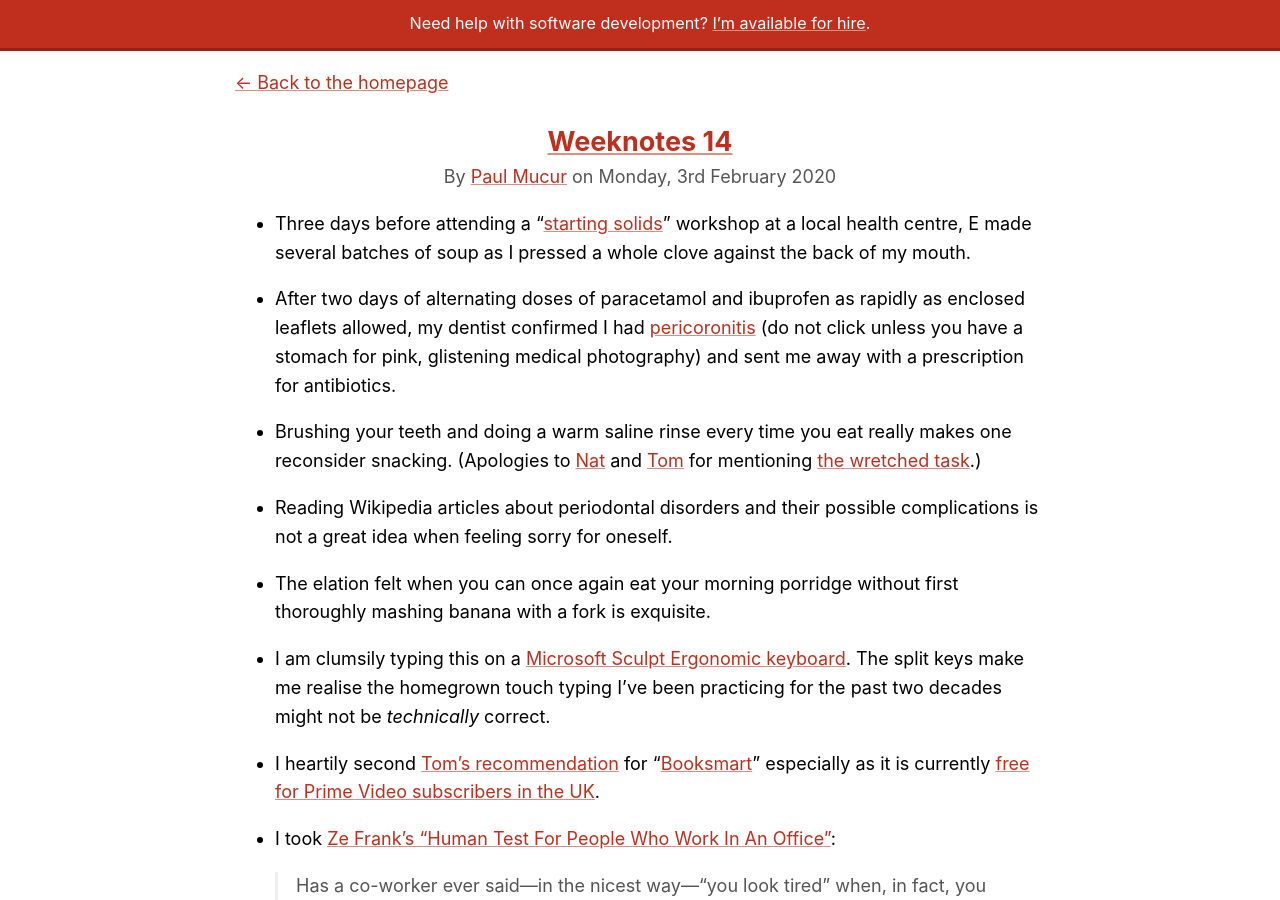
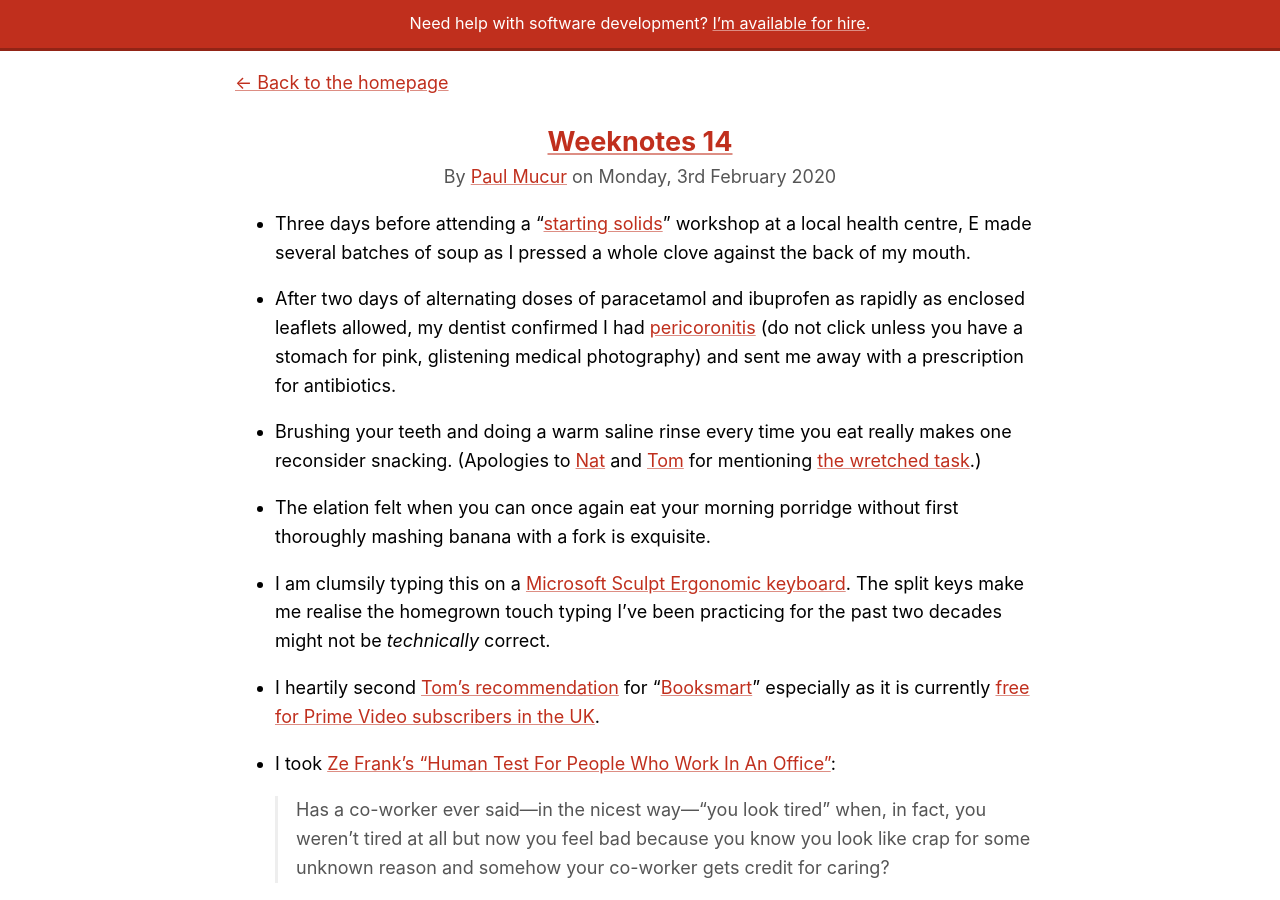
Before and after one commit to mudge/mudge.github.com, a Jekyll site: the page built from _posts/2020-02-03-weeknotes-14.markdown, in a window 1280 px wide and 900 px high. Built offline with Jekyll 4.4.1, drawn with Linux system fonts in a browser that asks for light colours.

Commit message:
Tone down dental woes a bit

```diff
--- a/_posts/2020-02-03-weeknotes-14.markdown
+++ b/_posts/2020-02-03-weeknotes-14.markdown
@@ -8,8 +8,6 @@ excerpt: The anaesthetic properties of cloves, saline rinses, split keyboards an
 *   After two days of alternating doses of paracetamol and ibuprofen as rapidly as enclosed leaflets allowed, my dentist confirmed I had [pericoronitis](https://en.wikipedia.org/wiki/Pericoronitis) (do not click unless you have a stomach for pink, glistening medical photography) and sent me away with a prescription for antibiotics.
 
 *   Brushing your teeth and doing a warm saline rinse every time you eat really makes one reconsider snacking. (Apologies to [Nat](https://natbuckley.co.uk) and [Tom](https://tomstu.art) for mentioning [the wretched task](https://natbuckley.co.uk/2019/06/02/weeknotes-20-the-wretched-task/).)
-
-*   Reading Wikipedia articles about periodontal disorders and their possible complications is not a great idea when feeling sorry for oneself.
 
 *   The elation felt when you can once again eat your morning porridge without first thoroughly mashing banana with a fork is exquisite.
 
```
